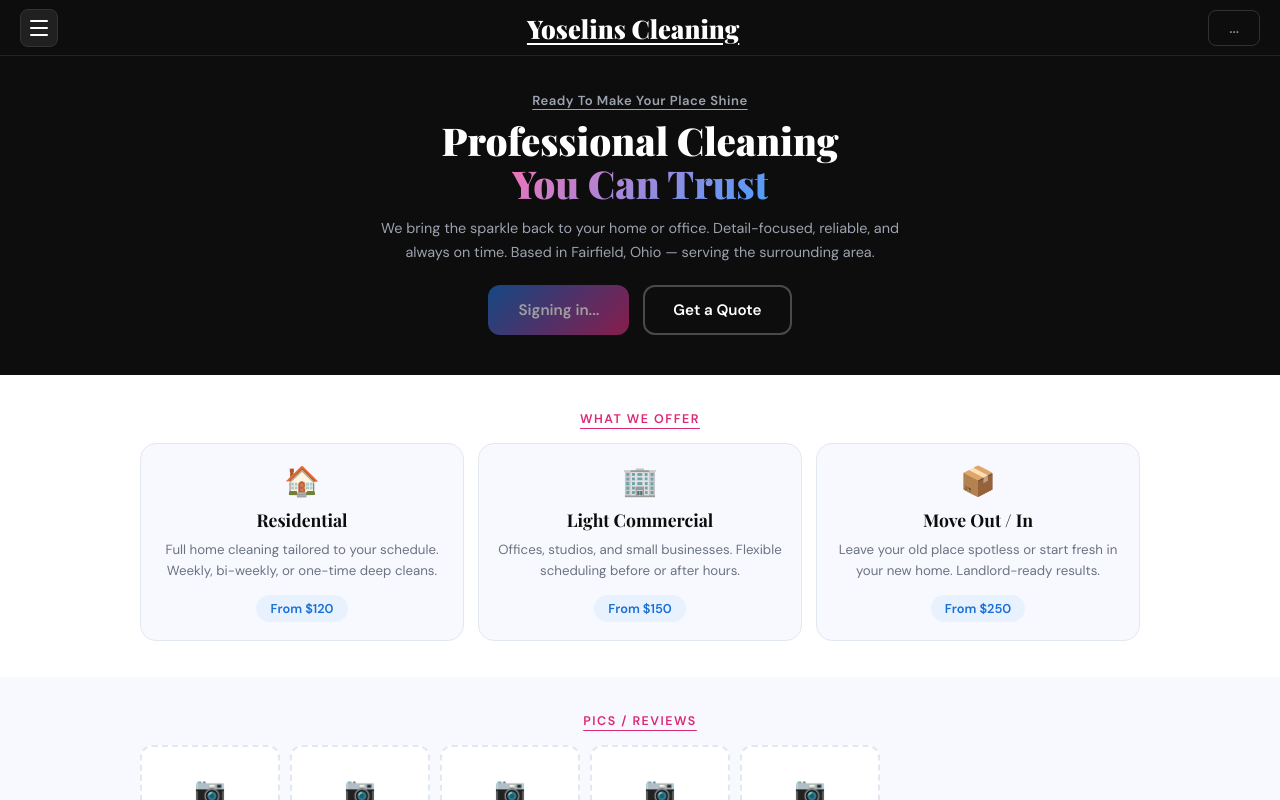
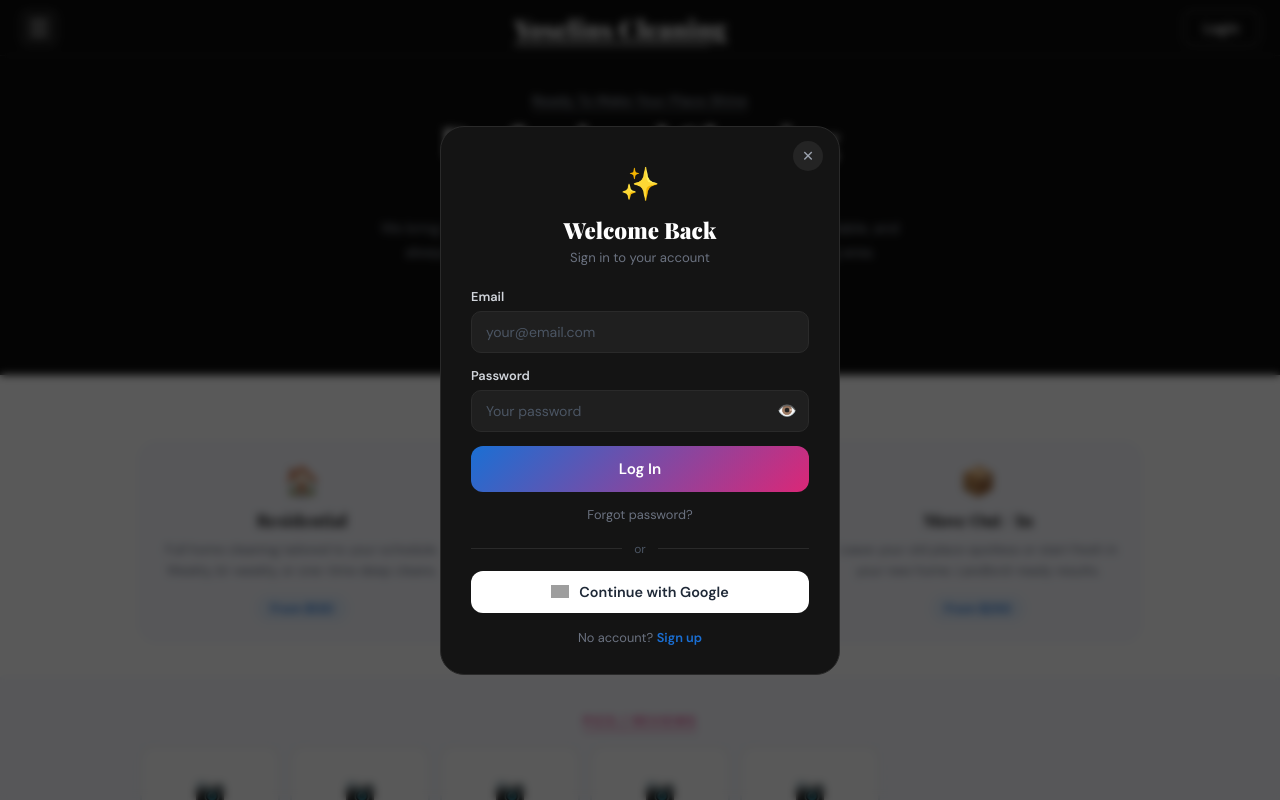
Before and after one commit to pgyb41494-create/yoselin-cleaning, a Next.js app: page / in a window 1280 px wide. Both pictures are taken after a click on the button "Login". Shown: the top 800 px of the page. Built offline with nearby package versions, Linux system fonts and the light colour scheme; no server answers; grey boxes are pictures that could not be loaded.

Commit message:
Update page.js

```diff
--- a/app/page.js
+++ b/app/page.js
@@ -1,9 +1,12 @@
 'use client';
 import { useEffect, useState } from 'react';
 import { useRouter } from 'next/navigation';
-import { GoogleAuthProvider, signInWithPopup, onAuthStateChanged } from 'firebase/auth';
-import { collection, query, where, getDocs } from 'firebase/firestore';
-import { auth, db, ADMIN_EMAIL } from '../lib/firebase';
+import {
+  GoogleAuthProvider, signInWithPopup, onAuthStateChanged,
+  createUserWithEmailAndPassword, signInWithEmailAndPassword,
+  updateProfile, sendPasswordResetEmail,
+} from 'firebase/auth';
+import { auth, ADMIN_EMAIL } from '../lib/firebase';
 
 const reviews = [
   { name: 'Maria G.', stars: 5, text: 'Yoselin did an amazing job! My house has never looked this clean. She even organized my pantry without me asking. Highly recommend!', date: 'Jan 2025' },
@@ -15,18 +18,23 @@ const reviews = [
 export default function HomePage() {
   const router = useRouter();
   const [loading, setLoading] = useState(true);
-  const [signingIn, setSigningIn] = useState(false);
-  const [error, setError] = useState('');
+  const [authMode, setAuthMode] = useState(null); // null | 'login' | 'signup'
   const [tabOpen, setTabOpen] = useState(false);
 
+  // form fields
+  const [name, setName] = useState('');
+  const [email, setEmail] = useState('');
+  const [password, setPassword] = useState('');
+  const [showPass, setShowPass] = useState(false);
+  const [error, setError] = useState('');
+  const [busy, setBusy] = useState(false);
+  const [resetSent, setResetSent] = useState(false);
+
   useEffect(() => {
-    const unsub = onAuthStateChanged(auth, async (user) => {
+    const unsub = onAuthStateChanged(auth, (user) => {
       if (user) {
-        if (user.email === ADMIN_EMAIL) {
-          router.push('/admin');
-        } else {
-          router.push('/dashboard');
-        }
+        if (user.email === ADMIN_EMAIL) router.push('/admin');
+        else router.push('/dashboard');
       } else {
         setLoading(false);
       }
@@ -34,28 +42,71 @@ export default function HomePage() {
     return () => unsub();
   }, [router]);
 
-  const signIn = async () => {
-    setError('');
-    setSigningIn(true);
+  const redirect = (user) => {
+    if (user.email === ADMIN_EMAIL) router.push('/admin');
+    else router.push('/dashboard');
+  };
+
+  const handleGoogleSignIn = async () => {
+    setError(''); setBusy(true);
     try {
-      const provider = new GoogleAuthProvider();
-      await signInWithPopup(auth, provider);
-    } catch (e) {
-      setError('Sign-in failed. Please try again.');
-      setSigningIn(false);
+      const result = await signInWithPopup(auth, new GoogleAuthProvider());
+      redirect(result.user);
+    } catch {
+      setError('Google sign-in failed. Please try again.');
+      setBusy(false);
     }
   };
 
-  if (loading) return (
-    <div className="spinner-page"><div className="spinner"></div></div>
-  );
+  const handleLogin = async () => {
+    setError(''); setBusy(true);
+    if (!email || !password) { setError('Please fill in all fields.'); setBusy(false); return; }
+    try {
+      const result = await signInWithEmailAndPassword(auth, email, password);
+      redirect(result.user);
+    } catch (e) {
+      const msg = e.code === 'auth/invalid-credential' || e.code === 'auth/wrong-password' || e.code === 'auth/user-not-found'
+        ? 'Incorrect email or password.' : 'Login failed. Please try again.';
+      setError(msg); setBusy(false);
+    }
+  };
+
+  const handleSignup = async () => {
+    setError(''); setBusy(true);
+    if (!name.trim()) { setError('Please enter your name.'); setBusy(false); return; }
+    if (!email || !password) { setError('Please fill in all fields.'); setBusy(false); return; }
+    if (password.length < 6) { setError('Password must be at least 6 characters.'); setBusy(false); return; }
+    try {
+      const result = await createUserWithEmailAndPassword(auth, email, password);
+      await updateProfile(result.user, { displayName: name.trim() });
+      redirect(result.user);
+    } catch (e) {
+      const msg = e.code === 'auth/email-already-in-use'
+        ? 'An account with this email already exists. Try logging in.' : 'Sign up failed. Please try again.';
+      setError(msg); setBusy(false);
+    }
+  };
+
+  const handleReset = async () => {
+    if (!email) { setError('Enter your email above first.'); return; }
+    setError(''); setBusy(true);
+    try {
+      await sendPasswordResetEmail(auth, email);
+      setResetSent(true); setBusy(false);
+    } catch {
+      setError('Could not send reset email.'); setBusy(false);
+    }
+  };
+
+  const closeModal = () => { setAuthMode(null); setError(''); setName(''); setEmail(''); setPassword(''); setResetSent(false); };
+
+  if (loading) return <div className="spinner-page"><div className="spinner"></div></div>;
 
   return (
     <div className="hp-root">
 
       {/* ── NAVBAR ── */}
       <nav className="hp-nav">
-        {/* Left tab button */}
         <div className="hp-tab-wrap">
           <button className="hp-tab-btn" onClick={() => setTabOpen(!tabOpen)}>
             <span /><span /><span />
@@ -69,17 +120,11 @@ export default function HomePage() {
             </div>
           )}
         </div>
-
-        {/* Center brand */}
         <div className="hp-nav-brand">Yoselins Cleaning</div>
-
-        {/* Right login */}
-        <button className="hp-nav-login" onClick={signIn} disabled={signingIn}>
-          {signingIn ? '...' : 'Login'}
-        </button>
+        <button className="hp-nav-login" onClick={() => setAuthMode('login')}>Login</button>
       </nav>
 
-      {/* ── HERO / INTRO ── */}
+      {/* ── HERO ── */}
       <section className="hp-hero">
         <p className="hp-hero-tagline">Ready To Make Your Place Shine</p>
         <h1 className="hp-hero-title">Professional Cleaning<br /><span>You Can Trust</span></h1>
@@ -88,15 +133,12 @@ export default function HomePage() {
           Based in Fairfield, Ohio — serving the surrounding area.
         </p>
         <div className="hp-hero-btns">
-          <button className="hp-btn-primary" onClick={signIn} disabled={signingIn}>
-            {signingIn ? 'Signing in...' : 'Login / Sign Up'}
-          </button>
-          <a href="#services" className="hp-btn-outline">Get a Quote</a>
+          <button className="hp-btn-primary" onClick={() => setAuthMode('signup')}>Create Account</button>
+          <button className="hp-btn-outline" onClick={() => setAuthMode('login')}>Log In</button>
         </div>
-        {error && <p className="hp-err">{error}</p>}
       </section>
 
-      {/* ── WHAT WE OFFER ── */}
+      {/* ── SERVICES ── */}
       <section className="hp-services" id="services">
         <div className="hp-section-label">What We Offer</div>
         <div className="hp-services-grid">
@@ -124,8 +166,6 @@ export default function HomePage() {
       {/* ── PICS / REVIEWS ── */}
       <section className="hp-gallery" id="pics">
         <div className="hp-section-label">Pics / Reviews</div>
-
-        {/* Photo placeholders */}
         <div className="hp-photos-row">
           {['Before & After', 'Kitchen Deep Clean', 'Bathroom Detail', 'Living Room', 'Office Space'].map((label, i) => (
             <div className="hp-photo" key={i}>
@@ -136,8 +176,6 @@ export default function HomePage() {
             </div>
           ))}
         </div>
-
-        {/* Reviews */}
         <div className="hp-reviews-grid" id="reviews">
           {reviews.map(r => (
             <div className="hp-review-card" key={r.name}>
@@ -165,10 +203,9 @@ export default function HomePage() {
             <p>Serving Fairfield and surrounding cities in the Cincinnati area</p>
           </div>
         </div>
-        <button className="hp-btn-primary" style={{marginTop:'28px'}} onClick={signIn} disabled={signingIn}>
-          {signingIn ? 'Signing in...' : 'Login | Sign Up'}
+        <button className="hp-btn-primary" style={{marginTop:'28px'}} onClick={() => setAuthMode('signup')}>
+          Login | Sign Up
         </button>
-        {error && <p className="hp-err">{error}</p>}
       </section>
 
       {/* ── FOOTER ── */}
@@ -186,6 +223,109 @@ export default function HomePage() {
         <p className="hp-footer-copy">© 2025 Yoselins Cleaning. All rights reserved.</p>
       </footer>
 
+      {/* ── AUTH MODAL ── */}
+      {authMode && (
+        <div className="am-overlay" onClick={(e) => e.target.classList.contains('am-overlay') && closeModal()}>
+          <div className="am-modal">
+
+            {/* Close */}
+            <button className="am-close" onClick={closeModal}>✕</button>
+
+            {/* Logo */}
+            <div className="am-logo">✨</div>
+            <h2 className="am-title">
+              {authMode === 'login' ? 'Welcome Back' : 'Create Account'}
+            </h2>
+            <p className="am-sub">
+              {authMode === 'login' ? 'Sign in to your account' : 'Set up your account in seconds'}
+            </p>
+
+            {resetSent ? (
+              <div className="am-reset-success">
+                <div style={{fontSize:'2rem',marginBottom:'8px'}}>📧</div>
+                <p>Password reset email sent! Check your inbox.</p>
+                <button className="am-link-btn" onClick={() => setResetSent(false)}>Back to Login</button>
+              </div>
+            ) : (
+              <>
+                {/* Name field — signup only */}
+                {authMode === 'signup' && (
+                  <div className="am-field">
+                    <label>Your Name</label>
+                    <input
+                      type="text"
+                      placeholder="First and last name"
+                      value={name}
+                      onChange={e => setName(e.target.value)}
+                      onKeyDown={e => e.key === 'Enter' && handleSignup()}
+                    />
+                  </div>
+                )}
+
+                <div className="am-field">
+                  <label>Email</label>
+                  <input
+                    type="email"
+                    placeholder="your@email.com"
+                    value={email}
+                    onChange={e => setEmail(e.target.value)}
+                    onKeyDown={e => e.key === 'Enter' && (authMode === 'login' ? handleLogin() : handleSignup())}
+                  />
+                </div>
+
+                <div className="am-field">
+                  <label>Password</label>
+                  <div className="am-pass-wrap">
+                    <input
+                      type={showPass ? 'text' : 'password'}
+                      placeholder={authMode === 'signup' ? 'At least 6 characters' : 'Your password'}
+                      value={password}
+                      onChange={e => setPassword(e.target.value)}
+                      onKeyDown={e => e.key === 'Enter' && (authMode === 'login' ? handleLogin() : handleSignup())}
+                    />
+                    <button className="am-eye" onClick={() => setShowPass(s => !s)}>
+                      {showPass ? '🙈' : '👁️'}
+                    </button>
+                  </div>
+                </div>
+
+                {error && <p className="am-error">{error}</p>}
+
+                <button
+                  className="am-submit"
+                  onClick={authMode === 'login' ? handleLogin : handleSignup}
+                  disabled={busy}
+                >
+                  {busy ? '...' : authMode === 'login' ? 'Log In' : 'Create Account'}
+                </button>
+
+                {/* Forgot password */}
+                {authMode === 'login' && (
+                  <button className="am-link-btn" onClick={handleReset} disabled={busy}>
+                    Forgot password?
+                  </button>
+                )}
+
+                <div className="am-divider"><span>or</span></div>
+
+                <button className="am-google" onClick={handleGoogleSignIn} disabled={busy}>
+                  <img src="https://www.gstatic.com/firebasejs/ui/2.0.0/images/auth/google.svg" width="18" alt="" />
+                  Continue with Google
+                </button>
+
+                <p className="am-switch">
+                  {authMode === 'login' ? (
+                    <>No account? <button onClick={() => { setAuthMode('signup'); setError(''); }}>Sign up</button></>
+                  ) : (
+                    <>Already have an account? <button onClick={() => { setAuthMode('login'); setError(''); }}>Log in</button></>
+                  )}
+                </p>
+              </>
+            )}
+          </div>
+        </div>
+      )}
+
     </div>
   );
 }
```
